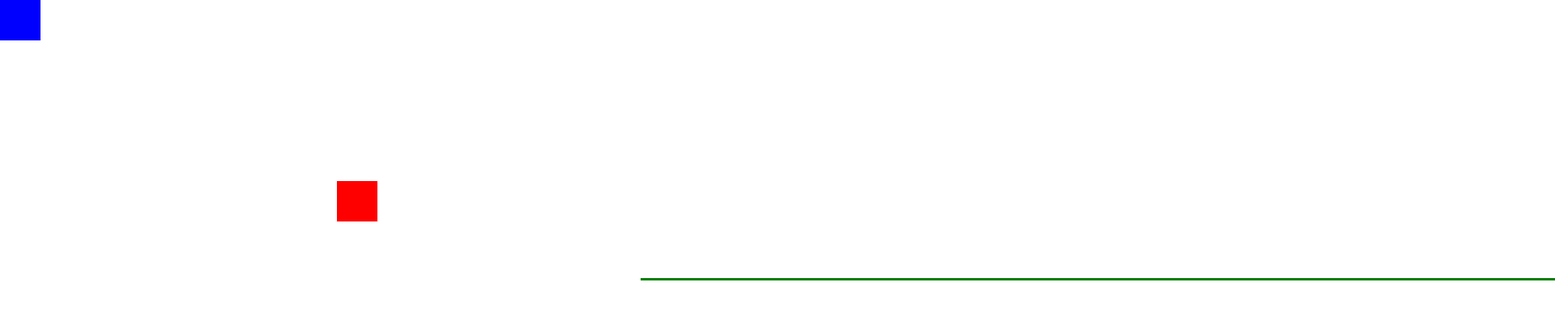
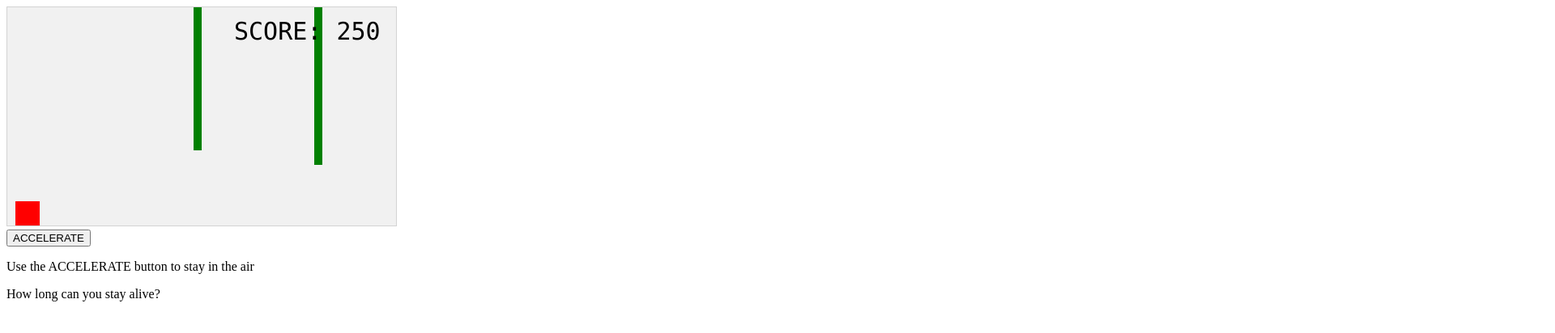
Before and after one commit to hacker0223/main, a plain HTML site: page index.html in a window 1280 px wide. Shown: the top 412 px of the page at 81% size, 1920 px wide, since content can reach past the window. Drawn offline with Linux system fonts and the light colour scheme.

Commit message:
Add files via upload

```diff
--- a/index.html
+++ b/index.html
@@ -1,246 +1,137 @@
 <!DOCTYPE html>
-<html lang="en">
+<html>
 <head>
-    <meta charset="UTF-8">
-    <meta name="viewport" content="width=device-width, initial-scale=1.0">
-    <title>Enhanced Shooting Game</title>
+<meta name="viewport" content="width=device-width, initial-scale=1.0"/>
 <style>
-        body {
-            margin: 0;
-            overflow: hidden;
-        }
-
-        #player {
-            position: absolute;
-            width: 50px;
-            height: 50px;
-            background-color: blue;
-        }
-
-        .monster {
-            position: absolute;
-            width: 50px;
-            height: 50px;
-            background-color: red;
-        }
-
-        .bullet {
-            position: absolute;
-            width: 10px;
-            height: 10px;
-            background-color: yellow;
-        }
-
-        .health-bar {
-            position: absolute;
-            height: 3px; /* Adjust the height of the health bar */
-            background-color: green;
+canvas {
+    border:1px solid #d3d3d3;
+    background-color: #f1f1f1;
 }
 </style>
 </head>
-<body>
+<body onload="startGame()">
+<script>
 
-    <div id="player"></div>
+var myGamePiece;
+var myObstacles = [];
+var myScore;
 
-    <script>
-        const player = document.getElementById('player');
-        const bullets = [];
-        const monsters = [];
-        const playerHealth = 100; // Initial player health
-        let currentHealth = playerHealth;
+function startGame() {
+    myGamePiece = new component(30, 30, "red", 10, 120);
+    myGamePiece.gravity = 0.05;
+    myScore = new component("30px", "Consolas", "black", 280, 40, "text");
+    myGameArea.start();
+}
 
-        // Initialize player health bar
-        const playerHealthBar = document.createElement('div');
-        playerHealthBar.className = 'health-bar';
-        playerHealthBar.style.top = `${player.offsetTop - 5}px`;
-        playerHealthBar.style.left = `${player.offsetLeft}px`;
-        document.body.appendChild(playerHealthBar);
-        updatePlayerHealthBar();
-
-        document.addEventListener('keydown', movePlayer);
-        document.addEventListener('keydown', shootBullet);
-
-        // Game loop
-        setInterval(() => {
-            moveMonsters();
-            checkMonsterPlayerCollision();
-        }, 16);
-
-        // Monster spawning loop
-        setInterval(() => {
-            createMonster();
-        }, 3000); // Spawn a new monster every 3 seconds
-
-        function movePlayer(event) {
-            const step = 5;
-
-            switch (event.key) {
-                case 'w':
-                    player.style.top = `${Math.max(0, player.offsetTop - step)}px`;
-                    break;
-                case 's':
-                    player.style.top = `${Math.min(window.innerHeight - player.offsetHeight, player.offsetTop + step)}px`;
-                    break;
-                case 'a':
-                    player.style.left = `${Math.max(0, player.offsetLeft - step)}px`;
-                    break;
-                case 'd':
-                    player.style.left = `${Math.min(window.innerWidth - player.offsetWidth, player.offsetLeft + step)}px`;
-                    break;
+var myGameArea = {
+    canvas : document.createElement("canvas"),
+    start : function() {
+        this.canvas.width = 480;
+        this.canvas.height = 270;
+        this.context = this.canvas.getContext("2d");
+        document.body.insertBefore(this.canvas, document.body.childNodes[0]);
+        this.frameNo = 0;
+        this.interval = setInterval(updateGameArea, 20);
+        },
+    clear : function() {
+        this.context.clearRect(0, 0, this.canvas.width, this.canvas.height);
     }
 }
 
-        function shootBullet(event) {
-            if (event.key === ' ') {
-                const bullet = document.createElement('div');
-                bullet.className = 'bullet';
-                bullet.damage = 10; // Bullet damage
-                bullet.style.top = `${player.offsetTop + player.offsetHeight / 2 - bullet.offsetHeight / 2}px`;
-                bullet.style.left = `${player.offsetLeft + player.offsetWidth}px`;
-                document.body.appendChild(bullet);
-
-                bullets.push(bullet);
-
-                // Move the bullet
-                const bulletMoveInterval = setInterval(() => {
-                    bullet.style.left = `${bullet.offsetLeft + 5}px`;
-
-                    // Check if the bullet hits a monster
-                    const hitMonster = checkCollision(bullet, monsters);
-                    if (hitMonster) {
-                        // Apply damage to the monster
-                        hitMonster.health -= bullet.damage;
-                        updateHealthBar(hitMonster);
-
-                        // Remove the bullet if it hits a monster
-                        bullet.remove();
-                        clearInterval(bulletMoveInterval);
-
-                        // Remove the monster if its health is depleted
-                        if (hitMonster.health <= 0) {
-                            hitMonster.element.remove();
-                            hitMonster.healthBar.remove();
-                            monsters.splice(monsters.indexOf(hitMonster), 1);
+function component(width, height, color, x, y, type) {
+    this.type = type;
+    this.score = 0;
+    this.width = width;
+    this.height = height;
+    this.speedX = 0;
+    this.speedY = 0;
+    this.x = x;
+    this.y = y;
+    this.gravity = 0;
+    this.gravitySpeed = 0;
+    this.update = function() {
+        ctx = myGameArea.context;
+        if (this.type == "text") {
+            ctx.font = this.width + " " + this.height;
+            ctx.fillStyle = color;
+            ctx.fillText(this.text, this.x, this.y);
+        } else {
+            ctx.fillStyle = color;
+            ctx.fillRect(this.x, this.y, this.width, this.height);
+        }
+    }
+    this.newPos = function() {
+        this.gravitySpeed += this.gravity;
+        this.x += this.speedX;
+        this.y += this.speedY + this.gravitySpeed;
+        this.hitBottom();
+    }
+    this.hitBottom = function() {
+        var rockbottom = myGameArea.canvas.height - this.height;
+        if (this.y > rockbottom) {
+            this.y = rockbottom;
+            this.gravitySpeed = 0;
+        }
+    }
+    this.crashWith = function(otherobj) {
+        var myleft = this.x;
+        var myright = this.x + (this.width);
+        var mytop = this.y;
+        var mybottom = this.y + (this.height);
+        var otherleft = otherobj.x;
+        var otherright = otherobj.x + (otherobj.width);
+        var othertop = otherobj.y;
+        var otherbottom = otherobj.y + (otherobj.height);
+        var crash = true;
+        if ((mybottom < othertop) || (mytop > otherbottom) || (myright < otherleft) || (myleft > otherright)) {
+            crash = false;
+        }
+        return crash;
     }
 }
 
-                    // Remove the bullet when it reaches the right edge of the screen
-                    if (bullet.offsetLeft > window.innerWidth) {
-                        bullet.remove();
-                        clearInterval(bulletMoveInterval);
-                    }
-                }, 16);
+function updateGameArea() {
+    var x, height, gap, minHeight, maxHeight, minGap, maxGap;
+    for (i = 0; i < myObstacles.length; i += 1) {
+        if (myGamePiece.crashWith(myObstacles[i])) {
+            return;
         }
     }
-
-        function moveMonsters() {
-            for (const monster of monsters) {
-                // Move monsters towards the player
-                const playerX = player.offsetLeft + player.offsetWidth / 2;
-                const playerY = player.offsetTop + player.offsetHeight / 2;
-
-                const angle = Math.atan2(playerY - monster.offsetTop, playerX - monster.offsetLeft);
-                const speed = 3; // Increased monster speed
-                const deltaX = speed * Math.cos(angle);
-                const deltaY = speed * Math.sin(angle);
-
-                monster.style.left = `${monster.offsetLeft + deltaX}px`;
-                monster.style.top = `${monster.offsetTop + deltaY}px`;
+    myGameArea.clear();
+    myGameArea.frameNo += 1;
+    if (myGameArea.frameNo == 1 || everyinterval(150)) {
+        x = myGameArea.canvas.width;
+        minHeight = 20;
+        maxHeight = 200;
+        height = Math.floor(Math.random()*(maxHeight-minHeight+1)+minHeight);
+        minGap = 50;
+        maxGap = 200;
+        gap = Math.floor(Math.random()*(maxGap-minGap+1)+minGap);
+        myObstacles.push(new component(10, height, "green", x, 0));
+        myObstacles.push(new component(10, x - height - gap, "green", x, height + gap));
     }
+    for (i = 0; i < myObstacles.length; i += 1) {
+        myObstacles[i].x += -1;
+        myObstacles[i].update();
+    }
+    myScore.text="SCORE: " + myGameArea.frameNo;
+    myScore.update();
+    myGamePiece.newPos();
+    myGamePiece.update();
 }
 
-        function checkMonsterPlayerCollision() {
-            for (const monster of monsters) {
-                // Check if the player collides with a monster
-                if (checkCollision(player, [monster])) {
-                    // Apply damage to the player
-                    currentHealth -= monster.damage || 10; // Default monster damage
-                    updatePlayerHealthBar();
-
-                    // Remove the monster
-                    monster.element.remove();
-                    monster.healthBar.remove();
-                    monsters.splice(monsters.indexOf(monster), 1);
-
-                    // Game over if player health is depleted
-                    if (currentHealth <= 0) {
-                        alert('Game Over!');
-                        resetGame();
-                    }
-                }
-            }
-        }
-
-        function updatePlayerHealthBar() {
-            playerHealthBar.style.width = `${(currentHealth / playerHealth) * 100}%`;
-        }
-
-        function updateHealthBar(monster) {
-            monster.healthBar.style.width = `${(monster.health / monster.maxHealth) * 100}%`;
-        }
-
-        function checkCollision(element, elements) {
-            const rect1 = element.getBoundingClientRect();
-
-            for (const otherElement of elements) {
-                const rect2 = otherElement.element.getBoundingClientRect();
-
-                if (
-                    rect1.left < rect2.right &&
-                    rect1.right > rect2.left &&
-                    rect1.top < rect2.bottom &&
-                    rect1.bottom > rect2.top
-                ) {
-                    return true;
-                }
-            }
-
+function everyinterval(n) {
+    if ((myGameArea.frameNo / n) % 1 == 0) {return true;}
     return false;
 }
 
-        // Create a monster with a health bar
-        function createMonster() {
-            const monster = document.createElement('div');
-            monster.className = 'monster';
-            monster.health = 20; // Monster health
-            monster.maxHealth = 20; // Maximum health
-            monster.damage = 5; // Monster damage
-            monster.style.top = `${Math.random() * (window.innerHeight - monster.offsetHeight)}px`;
-            monster.style.left = `${Math.random() * (window.innerWidth - monster.offsetWidth)}px`;
-            document.body.appendChild(monster);
-
-            const healthBar = document.createElement('div');
-            healthBar.className = 'health-bar';
-            healthBar.style.top = `${monster.offsetTop - 5}px`;
-            healthBar.style.left = `${monster.offsetLeft}px`;
-            document.body.appendChild(healthBar);
-
-            monster.element = monster;
-            monster.healthBar = healthBar;
-
-            monsters.push(monster);
-            updateHealthBar(monster);
+function accelerate(n) {
+    myGamePiece.gravity = n;
 }
-
-        // Reset the game
-        function resetGame() {
-            currentHealth = playerHealth;
-            updatePlayerHealthBar();
-            for (const monster of monsters) {
-                monster.element.remove();
-                monster.healthBar.remove();
-            }
-            monsters.length = 0; // Clear the monsters array
-            createMonster();
-            createMonster();
-            createMonster();
-        }
-
-        // Initial monsters
-        createMonster();
-        createMonster();
-        createMonster();
 </script>
-
+<br>
+<button onmousedown="accelerate(-0.2)" onmouseup="accelerate(0.05)">ACCELERATE</button>
+<p>Use the ACCELERATE button to stay in the air</p>
+<p>How long can you stay alive?</p>
 </body>
 </html>
```
Lines whose indentation alone changed are shown as unchanged.
